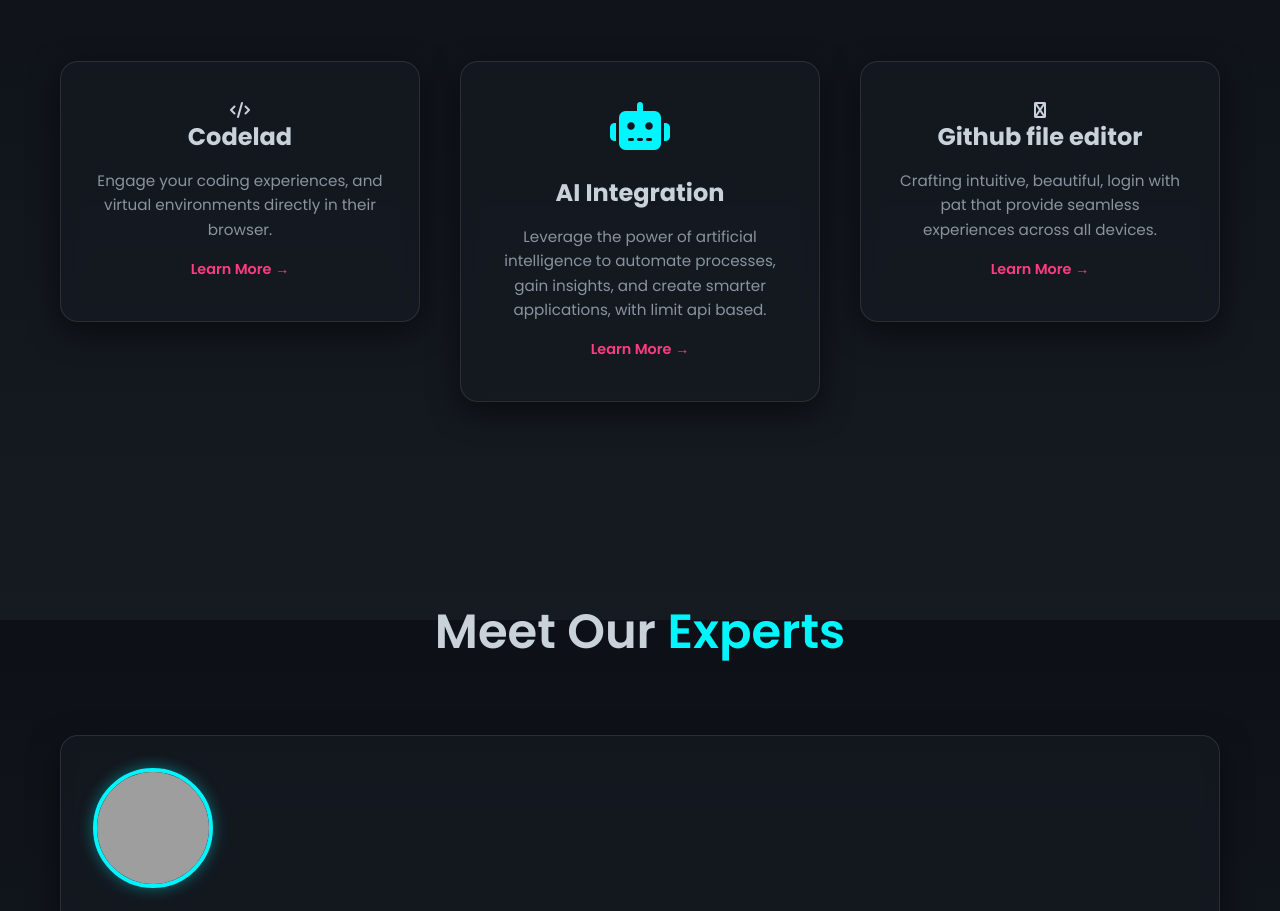
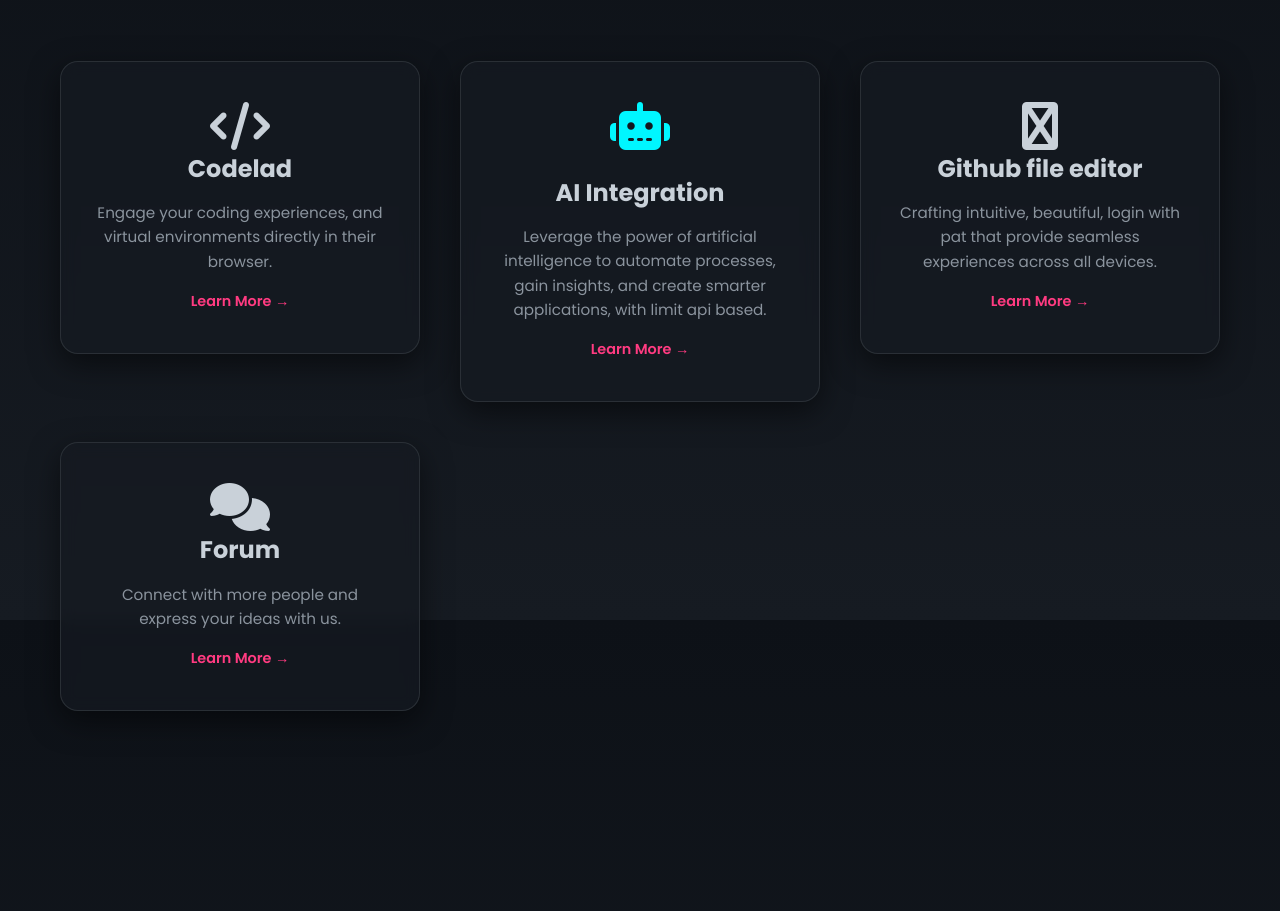
Before and after one commit to Hemanth-2007-24/o4dhome, a plain HTML site: page homepage/frontend/index.html in a window 1280 px wide. Shown: the part 980-1891 px from the top of the page. Drawn offline with nearby package versions, Linux system fonts and the light colour scheme; grey boxes are pictures that could not be loaded.

Commit message:
Update index.html

```diff
--- a/homepage/frontend/index.html
+++ b/homepage/frontend/index.html
@@ -93,9 +93,10 @@
         <section id="services" class="section">
             <h2 class="section-title">Our <span>Services</span></h2>
             <div class="card-grid">
-                <a href="c.html" class="card-link tilt-card protected-service-link"><article class="card"><div class="card-content"><i class="fas fa-code"></i><h3>Codelad</h3><p>Engage your coding experiences, and virtual environments directly in their browser.</p><span class="read-more">Learn More <span class="arrow">→</span></span></div></article></a>
+                <a href="c.html" class="card-link tilt-card protected-service-link"><article class="card"><div class="card-content"><i class='fas fa-code' style='font-size:48px;'></i><h3>Codelad</h3><p>Engage your coding experiences, and virtual environments directly in their browser.</p><span class="read-more">Learn More <span class="arrow">→</span></span></div></article></a>
                 <a href="ai.html" class="card-link tilt-card protected-service-link"><article class="card"><div class="card-content"><i class="fas fa-robot card-icon"></i><h3>AI Integration</h3><p>Leverage the power of artificial intelligence to automate processes, gain insights, and create smarter applications, with limit api based.</p><span class="read-more">Learn More <span class="arrow">→</span></span></div></article></a>
-                <a href="github1.html" class="card-link tilt-card protected-service-link"><article class="card"><div class="card-content"><i class="fas fa-github"></i><h3>Github file editor</h3><p>Crafting intuitive, beautiful, login with pat that provide seamless experiences across all devices.</p><span class="read-more">Learn More <span class="arrow">→</span></span></div></article></a>
+                <a href="github1.html" class="card-link tilt-card protected-service-link"><article class="card"><div class="card-content"><i class="fa fa-github" style="font-size:48px;"></i><h3>Github file editor</h3><p>Crafting intuitive, beautiful, login with pat that provide seamless experiences across all devices.</p><span class="read-more">Learn More <span class="arrow">→</span></span></div></article></a>
+                <a href="https://open4discuss.nhforums.net/" class="card-link tilt-card protected-service-link"><article class="card"><div class="card-content"><i class="fas fa-comments" style="font-size:48px;"></i><h3>Forum</h3><p>Connect with more people and express your ideas with us.</p><span class="read-more">Learn More <span class="arrow">→</span></span></div></article></a>
             </div>
         </section>
 
```
